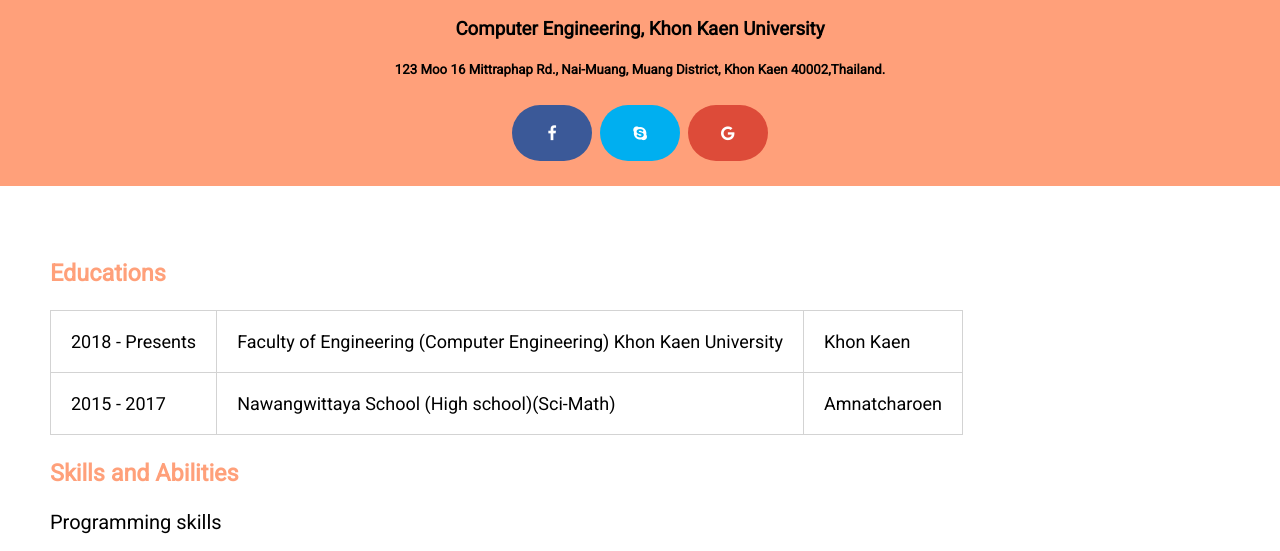
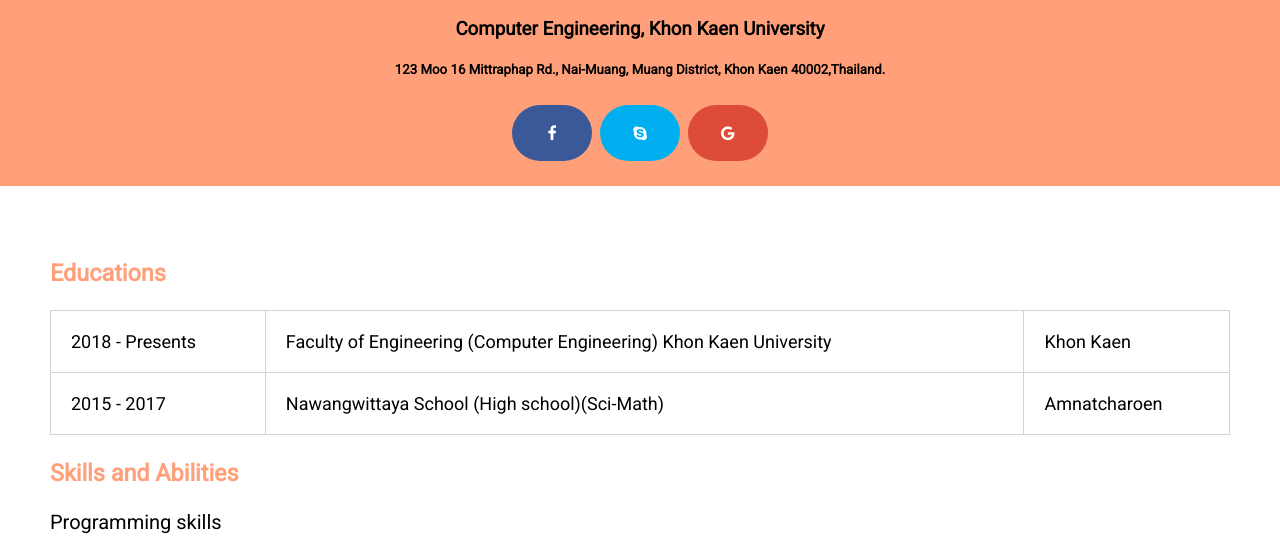
Before and after one commit to thinnaphats/thinnaphats.github.io, a plain HTML site: page profile/index.html in a window 1280 px wide. Shown: the part 455-1006 px from the top of the page. Drawn offline with Linux system fonts and the light colour scheme.

Commit message:
2020-9-2

```diff
--- a/profile/styles/index.css
+++ b/profile/styles/index.css
@@ -42,6 +42,8 @@ tr, td {
 
 table{
     border-collapse: collapse;
+    width: 100%;
+    height: auto;
 }
 p,
 ul,
```
